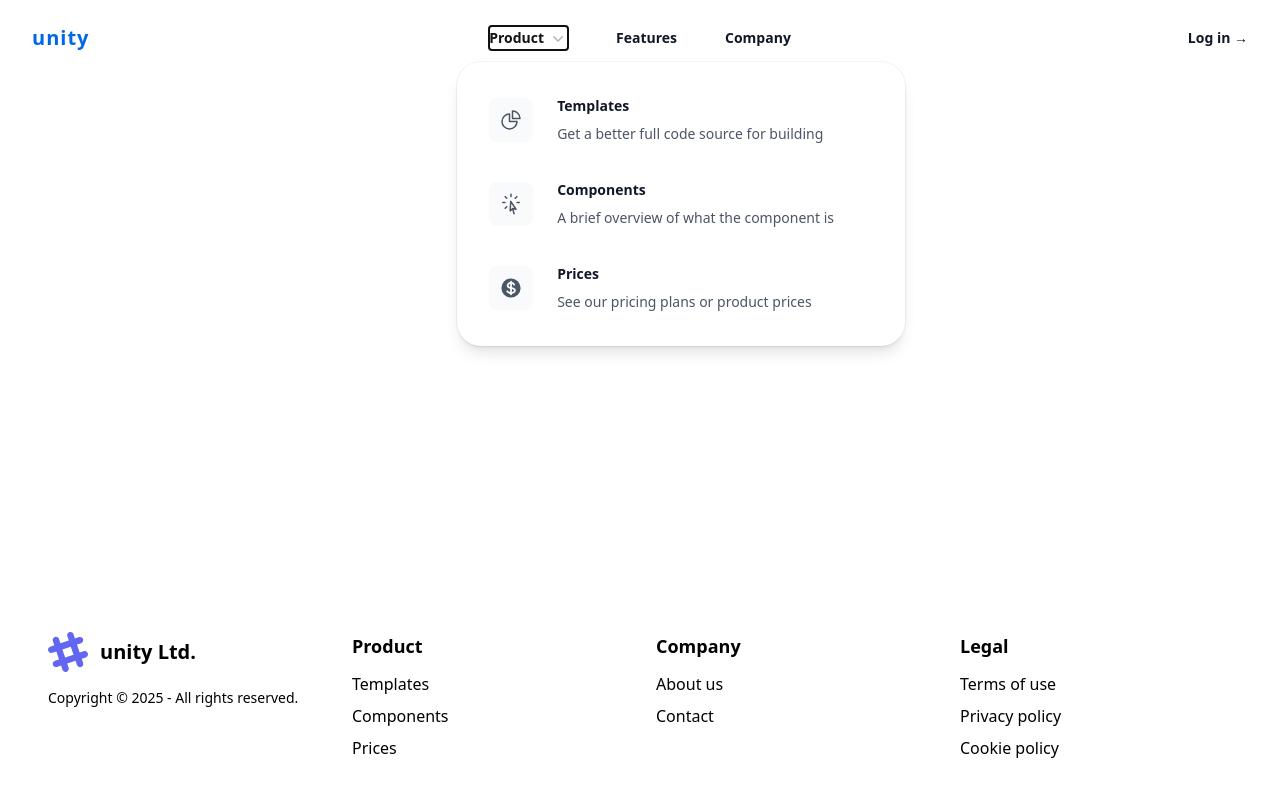
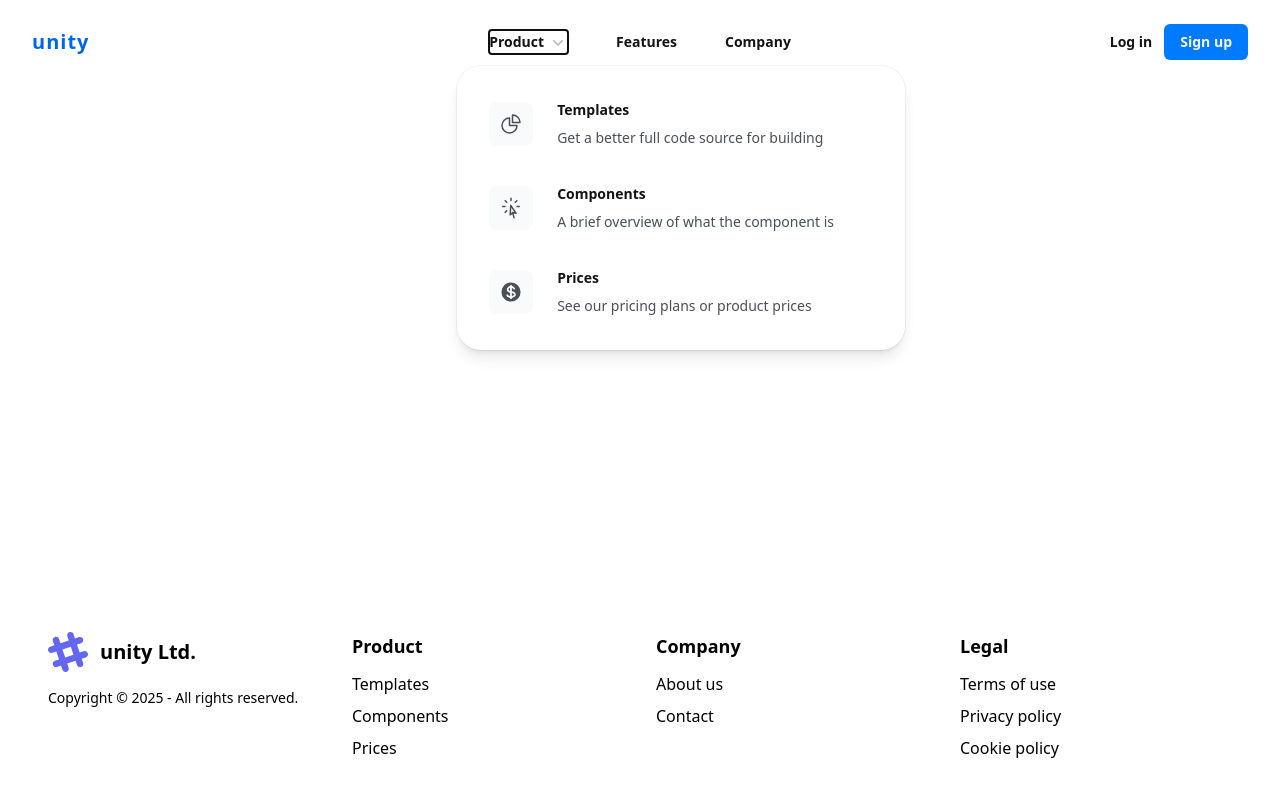
Before and after one commit to yassinemili/unityClient, a React (Vite) app: page / in a window 1280 px wide. Both pictures are taken after a click on the button "Product". Shown: the top 796 px of the page. Built offline with nearby package versions, Linux system fonts and the light colour scheme.

Commit message:
adding button sign up both screens beside searparator for sm sc

```diff
--- a/src/components/header.jsx
+++ b/src/components/header.jsx
@@ -24,6 +24,7 @@ import {
 import { Link } from "react-router";
 import { useAuth } from "../hooks/useAuth";
 import Avatar from "./Avatar";
+import Separator from "./Separator";
 
 const products = [
   {
@@ -96,28 +97,30 @@ export default function Header() {
               leaveFrom="opacity-100 translate-y-0"
               leaveTo="opacity-0 translate-y-1"
             >
-              <PopoverPanel className="absolute -left-8 top-full z-10 mt-3 w-screen max-w-md overflow-hidden rounded-3xl bg-white shadow-lg ring-1 ring-gray-900/5">
+              <PopoverPanel className="absolute -left-8 top-full z-10 mt-3 w-screen max-w-md overflow-hidden rounded-3xl bg-white shadow-lg ring-1 ring-neutral-900/5">
                 <div className="p-4">
                   {products.map((item) => (
                     <div
                       key={item.name}
-                      className="group relative flex items-center gap-x-6 rounded-lg p-4 text-sm leading-6 hover:bg-gray-50"
+                      className="group relative flex items-center gap-x-6 rounded-lg p-4 text-sm leading-6 hover:bg-neutral-50"
                     >
                       <div className="flex h-11 w-11 flex-none items-center justify-center rounded-lg bg-gray-50 group-hover:bg-white">
                         <item.icon
-                          className="h-6 w-6 text-gray-600 group-hover:text-indigo-600"
+                          className="h-6 w-6 text-neutral-600 group-hover:text-accent-600"
                           aria-hidden="true"
                         />
                       </div>
                       <div className="flex-auto">
                         <Link
                           to={item.href}
-                          className="block font-semibold text-gray-900"
+                          className="block font-semibold text-neutral-900"
                         >
                           {item.name}
                           <span className="absolute inset-0" />
                         </Link>
-                        <p className="mt-1 text-gray-600">{item.description}</p>
+                        <p className="mt-1 text-neutral-600">
+                          {item.description}
+                        </p>
                       </div>
                     </div>
                   ))}
@@ -128,27 +131,35 @@ export default function Header() {
 
           <Link
             to="/"
-            className="text-sm font-semibold leading-6 text-gray-900"
+            className="text-sm font-semibold leading-6 text-neutral-900"
           >
             Features
           </Link>
           <Link
             to="/"
-            className="text-sm font-semibold leading-6 text-gray-900"
+            className="text-sm font-semibold leading-6 text-neutral-900"
           >
             Company
           </Link>
         </PopoverGroup>
-        <div className="hidden lg:flex lg:flex-1 lg:justify-end">
+        <div className="hidden lg:flex lg:flex-1 lg:justify-end lg:items-center lg:gap-3">
           {user ? (
             <Avatar />
           ) : (
+            <>
               <Link
                 to="/login"
-              className="text-sm font-semibold leading-6 text-gray-900"
+                className="text-sm hover:opacity-90 font-semibold leading-6 text-neutral-900"
               >
-              Log in <span aria-hidden="true">&rarr;</span>
+                Log in
               </Link>
+              <Link
+                to="register"
+                className="bg-primary-500 hover:opacity-90 px-4 py-1.5 text-sm font-semibold leading-6 text-neutral-50 rounded-md"
+              >
+                Sign up
+              </Link>
+            </>
           )}
         </div>
       </nav>
@@ -158,21 +169,21 @@ export default function Header() {
         onClose={setMobileMenuOpen}
       >
         <div className="fixed inset-0 z-10" />
-        <DialogPanel className="fixed inset-y-0 right-0 z-10 w-full overflow-y-auto bg-white px-6 py-6 sm:max-w-sm sm:ring-1 sm:ring-gray-900/10">
+        <DialogPanel className="fixed inset-y-0 right-0 z-10 w-full overflow-y-auto bg-white px-6 py-6 sm:max-w-sm sm:ring-1 sm:ring-neutral-900/10">
           <div className="flex items-center justify-between">
             <div className="-m-1.5 p-1.5">
               <span className="sr-only">unity</span>
               {user ? (
                 <Avatar className="h-6 w-6" />
               ) : (
-                <p className="text-lg font-semibold leading-7 text-indigo-600">
+                <p className="text-lg font-semibold leading-7 text-primary-600">
                   unity
                 </p>
               )}
             </div>
             <button
               type="button"
-              className="-m-2.5 rounded-md p-2.5 text-gray-700"
+              className="-m-2.5 rounded-md p-2.5 text-neutral-700"
               onClick={() => setMobileMenuOpen(false)}
             >
               <span className="sr-only">Close menu</span>
@@ -180,12 +191,12 @@ export default function Header() {
             </button>
           </div>
           <div className="mt-6 flow-root">
-            <div className="-my-6 divide-y divide-gray-500/10">
+            <div className="-my-6 divide-y divide-neutral-500/10">
               <div className="space-y-2 py-6">
                 <Disclosure as="div" className="-mx-3">
                   {({ open }) => (
                     <>
-                      <DisclosureButton className="flex w-full items-center justify-between rounded-lg py-2 pl-3 pr-3.5 text-base font-semibold leading-7 text-gray-900 hover:bg-gray-50">
+                      <DisclosureButton className="flex w-full items-center justify-between rounded-lg py-2 pl-3 pr-3.5 text-base font-semibold leading-7 text-neutral-900 hover:bg-neutral-50">
                         Product
                         <ChevronDownIcon
                           className={classNames(
@@ -201,7 +212,7 @@ export default function Header() {
                             key={item.name}
                             as="a"
                             href={item.href}
-                            className="block rounded-lg py-2 pl-6 pr-3 text-sm font-semibold leading-7 text-gray-900 hover:bg-gray-50"
+                            className="block rounded-lg py-2 pl-6 pr-3 text-sm font-semibold leading-7 text-neutral-900 hover:bg-neutral-50"
                           >
                             {item.name}
                           </DisclosureButton>
@@ -212,25 +223,34 @@ export default function Header() {
                 </Disclosure>
                 <Link
                   to="/"
-                  className="-mx-3 block rounded-lg px-3 py-2 text-base font-semibold leading-7 text-gray-900 hover:bg-gray-50"
+                  className="-mx-3 block rounded-lg px-3 py-2 text-base font-semibold leading-7 text-neutral-900 hover:bg-neutral-50"
                 >
                   Features
                 </Link>
                 <Link
                   to="/"
-                  className="-mx-3 block rounded-lg px-3 py-2 text-base font-semibold leading-7 text-gray-900 hover:bg-gray-50"
+                  className="-mx-3 block rounded-lg px-3 py-2 text-base font-semibold leading-7 text-neutral-900 hover:bg-neutral-50"
                 >
                   Company
                 </Link>
               </div>
               <div className="py-6">
                 {!user && (
+                  <>
                     <Link
                       to="/login"
-                    className="-mx-3 block rounded-lg px-3 py-2.5 text-base font-semibold leading-7 text-neutral-900 hover:bg-neutral-50"
+                      className="-mx-3 block rounded-lg px-3 py-2.5 text-base font-semibold leading-7 text-center text-neutral-900 hover:bg-neutral-50"
                     >
                       Log in
                     </Link>
+                    <Separator />
+                    <Link
+                      to="/register"
+                      className="-mx-3 block rounded-lg px-3 py-2.5 text-base font-semibold leading-7 text-center text-neutral-900 hover:bg-neutral-50"
+                    >
+                      Sign up
+                    </Link>
+                  </>
                 )}
               </div>
             </div>
```
Lines whose indentation alone changed are shown as unchanged.
